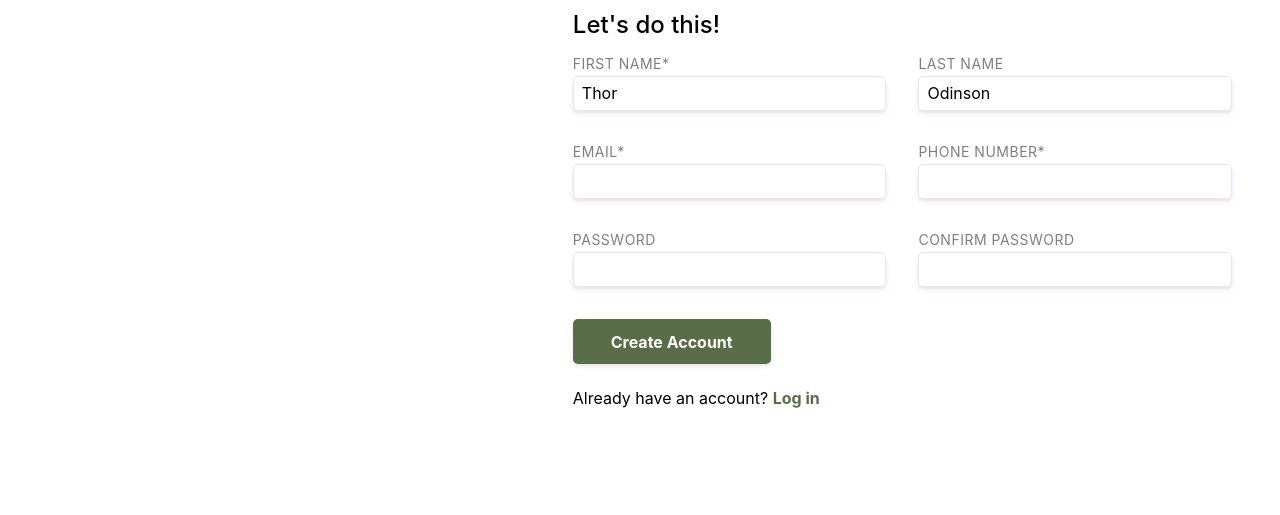
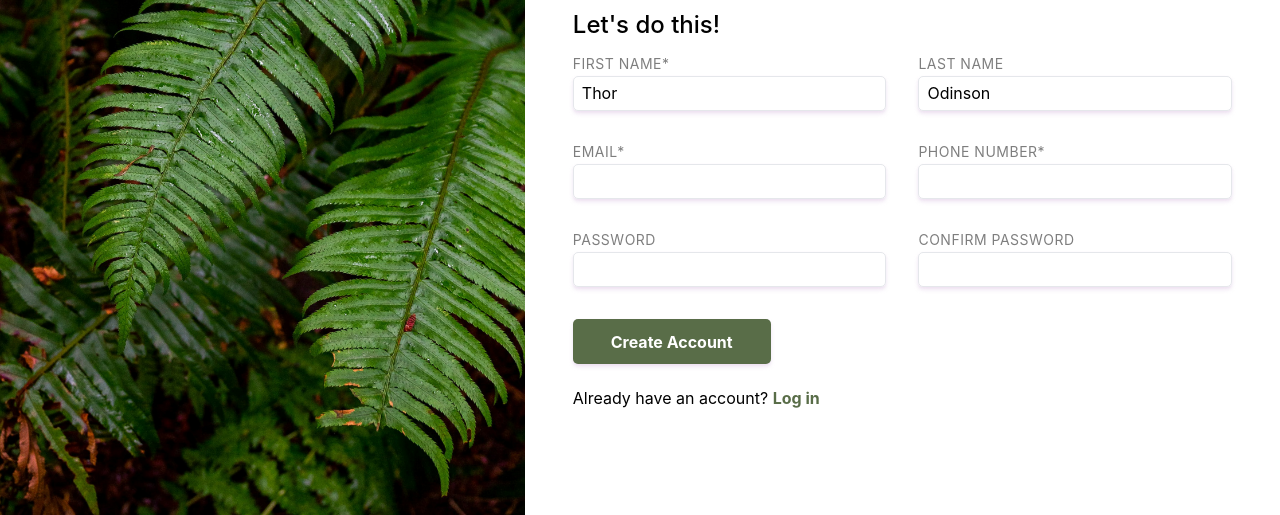
Before and after one commit to Norwyx/sign-up-form-top, a plain HTML site: page index.html in a window 1280 px wide. Shown: the part 285-800 px from the top of the page. Drawn offline with Linux system fonts and the light colour scheme; the site is published under a folder, as on GitHub Pages, so addresses that start at the root find nothing.

Commit message:
Change .top background-image url in order to fix deploy bug

```diff
--- a/style.css
+++ b/style.css
@@ -91,7 +91,7 @@ body {
 Main Styles
 */
 .top {
-    background-image: url(/images/logo-background.jpg);
+    background-image: url(images/logo-background.jpg);
     background-size: 100%;
     background-repeat: no-repeat;
     background-position: center;
```
